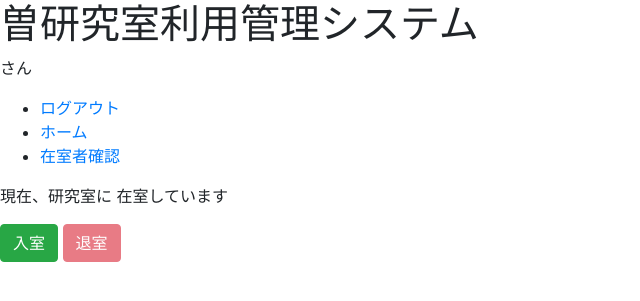
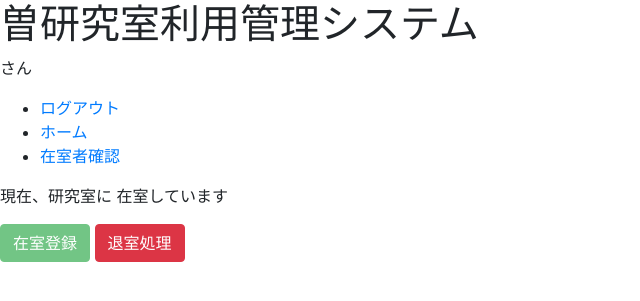
Before and after one commit to east9698/attend_manage, a Django app: page / in a window 1280 px wide. Shown: the top 301 px of the page, without its empty margins (0-640 px from the left). Run offline with Django 3.2, Linux system fonts and the light colour scheme; parts of the project's set-up code (start-up, migrations or seed data) failed here and were passed over; some libraries are stand-ins or nearby versions.

Commit message:
fix bug on console/index.html

```diff
--- a/attend_manage/console/templates/console/index.html
+++ b/attend_manage/console/templates/console/index.html
@@ -3,12 +3,12 @@
 {% block contents %}
 {% if status is True %}
 <p>現在、研究室に <span id="status">在室しています</span> </p>
-<button type="submit" class="btn btn-md btn-success" name="enter" id="enter">入室</button>
-<button type="submit" class="btn btn-md btn-danger" name="exit"  id="exit" disabled>退室</button>
+<button type="submit" class="btn btn-md btn-success" name="enter" id="enter" disabled>在室登録</button>
+<button type="submit" class="btn btn-md btn-danger" name="exit"  id="exit">退室処理</button>
 {% elif status is False %}
 <p>現在、研究室に <span id="status">在室していません</span> </p>
-<button type="submit" class="btn btn-md btn-success" name="enter" id="enter" disabled>入室</button>
-<button type="submit" class="btn btn-md btn-danger" name="exit"  id="exit">退室</button>
+<button type="submit" class="btn btn-md btn-success" name="enter" id="enter">在室登録</button>
+<button type="submit" class="btn btn-md btn-danger" name="exit"  id="exit" disabled>退室処理</button>
 {% else %}
 <p><span id="status">エラーが発生しました。</span> </p>
 {% endif %}
```
